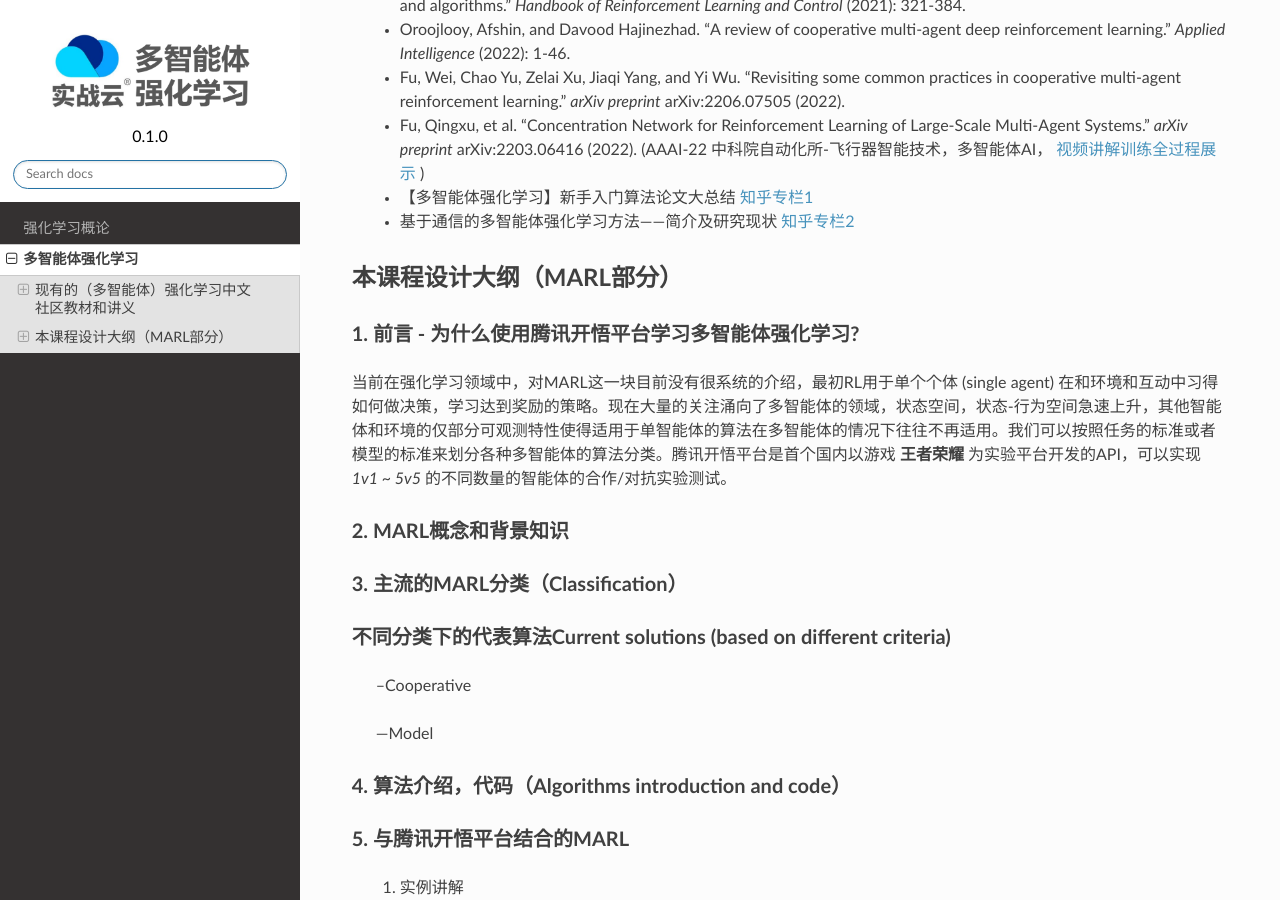
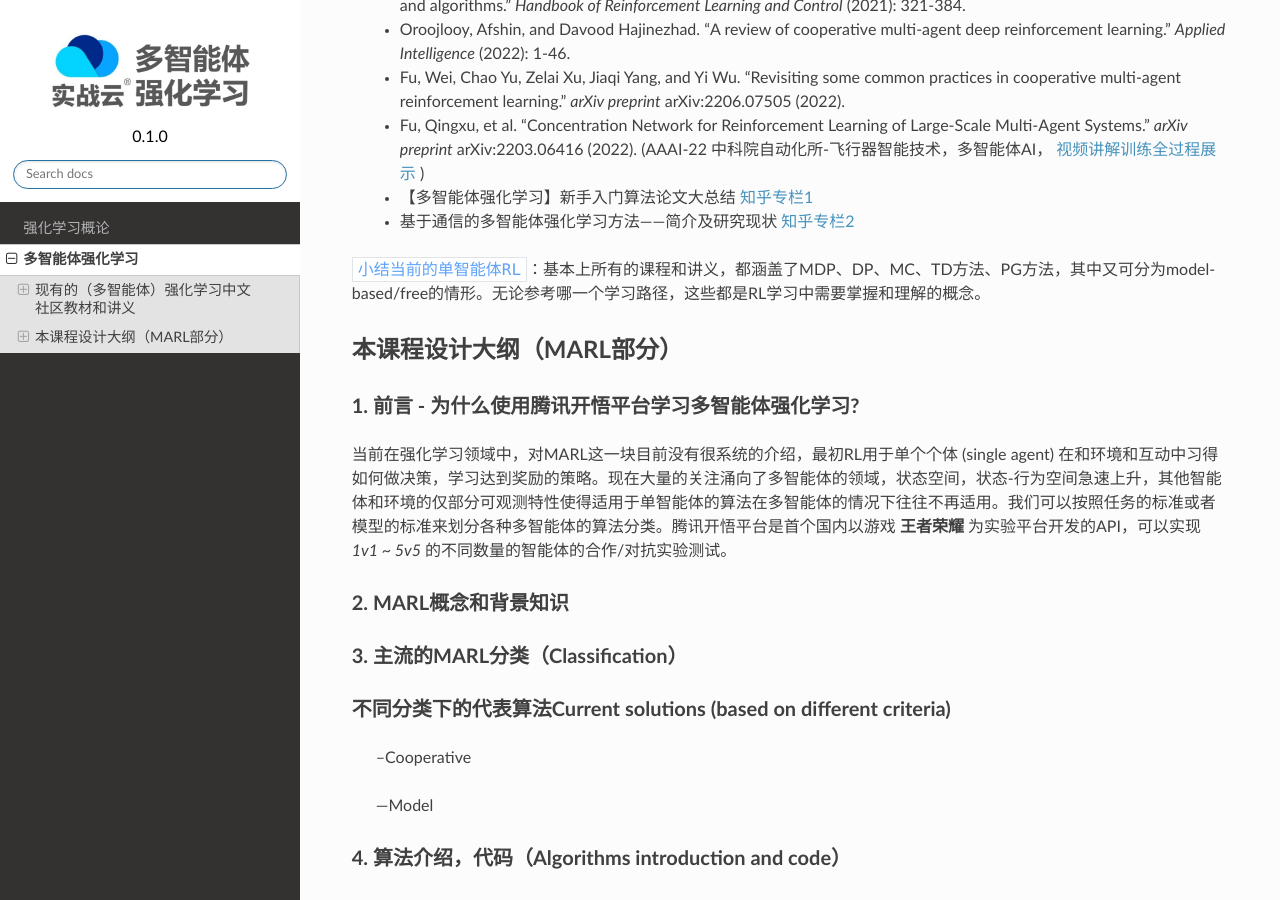
Before and after one commit to subaruclover/MARL_AI_outline, a Sphinx documentation site: the page built from docs/source/intro.rst, in a window 1280 px wide and 900 px high, scrolled down 6055 px. Built offline with Sphinx 7.4.7 and the Read the Docs theme 2.0.0, drawn with Linux system fonts in a browser that asks for light colours; formulas are drawn with MathJax 3; pages that are not in the unit, such as notebooks, are missing from menus; a script that is not in the unit is left out; some of the changed text lies outside the part shown.

Commit message:
update intro, RL part and MARL list

```diff
--- a/docs/source/intro.rst
+++ b/docs/source/intro.rst
@@ -291,12 +291,15 @@
 
     .. RL 溯源，分支 -> control theory, neuroscience (old paper)
 
+``小结当前的单智能体RL``：基本上所有的课程和讲义，都涵盖了MDP、DP、MC、TD方法、PG方法，其中又可分为model-based/free的情形。无论参考哪一个学习路径，这些都是RL学习中需要掌握和理解的概念。
 
 
 .. _marl_course_design:
 
 本课程设计大纲（MARL部分）
 -----------------------------
+
+.. _marl_preface:
 
 1. 前言 - 为什么使用腾讯开悟平台学习多智能体强化学习?
 ^^^^^^^^^^^^^^^^^^^^^^^^^^^^^^^^^^^^^^^^^^^^^^^^^^^^^^
@@ -357,8 +366,7 @@
     ``Books and papers (不断补充中)``
 
     * For Multi-Agent Systems:
-
-        | `Multiagent Systems - algorithmic, game-theoretic & logical foundations <https://github.com/subaruclover/MARL_AI_outline/blob/main/docs/source/_static/references/Multiagent%20Systems%20algorithmic%2C%20game-theoretic%20and%20logical%20foundations.pdf>`_
+        `Multiagent Systems - algorithmic, game-theoretic & logical foundations <https://github.com/subaruclover/MARL_AI_outline/blob/main/docs/source/_static/references/Multiagent%20Systems%20algorithmic%2C%20game-theoretic%20and%20logical%20foundations.pdf>`_
 
 
     * 强化学习（ + 每一个文档的链接）:
```
Also changed, not shown: other parts of docs/source/intro.rst (+9 -3 lines).
